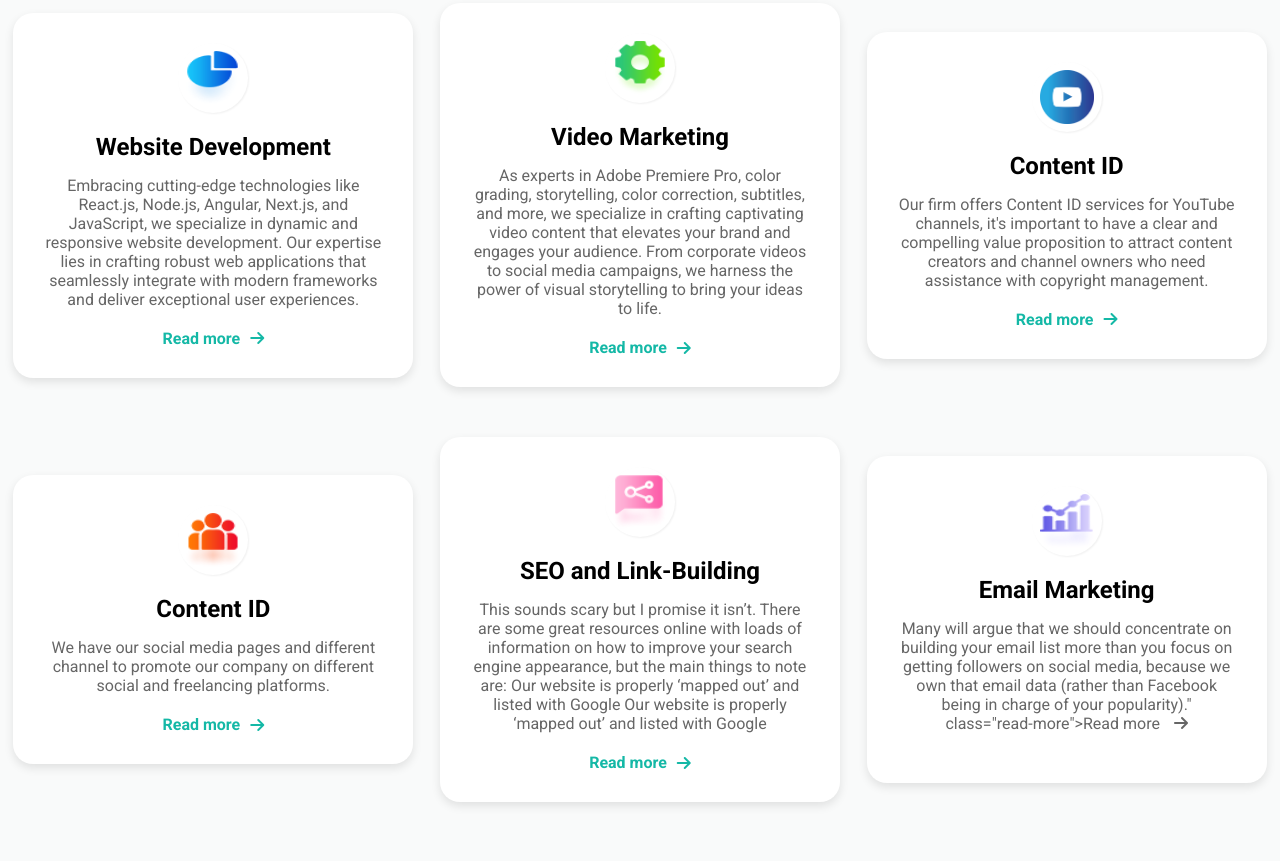
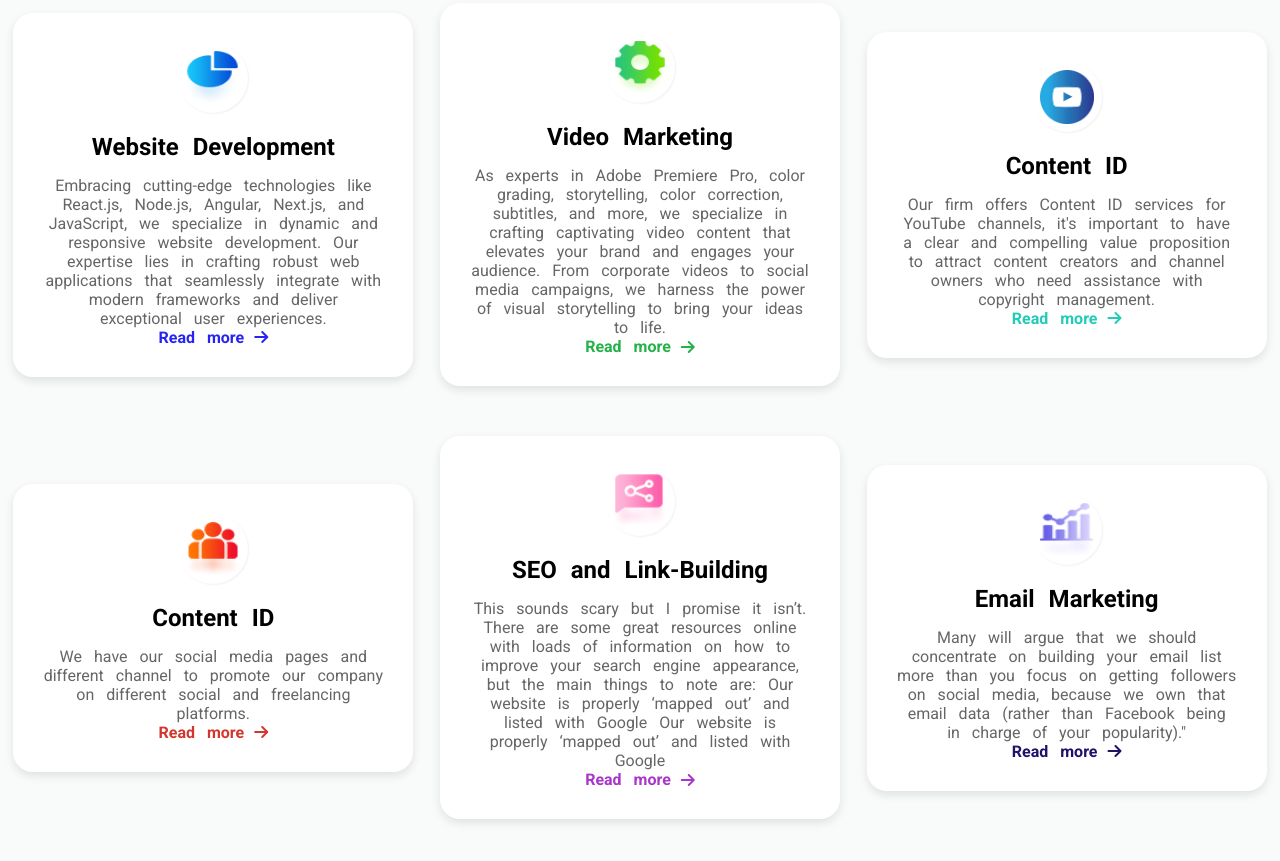
Before and after one commit to MumtazKakakhail/Arbob_Tech_Team, a plain HTML site: page index.html in a window 1280 px wide. Shown: the part 951-1812 px from the top of the page. Drawn offline with nearby package versions, Linux system fonts and the light colour scheme.

Commit message:
Arbob Tech Team

```diff
--- a/index.html
+++ b/index.html
@@ -94,7 +94,7 @@
                         more, we specialize in crafting captivating video content that elevates your brand and engages
                         your audience. From corporate videos to social media campaigns, we harness the power of visual
                         storytelling to bring your ideas to life.</p>
-                    <a href="#" class="read-more"><span style="padding-right: 10px;">Read more</span> <i
+                    <a href="#" class="read-more-1"><span style="padding-right: 10px;">Read more</span> <i
                             class="fa-solid fa-arrow-right"></i></a>
                 </div>
 
@@ -109,7 +109,7 @@
                     <p>Our firm offers Content ID services for YouTube channels, it's important to have a clear and
                         compelling value proposition to attract content creators and channel owners who need assistance
                         with copyright management.</p>
-                    <a href="#" class="read-more"><span style="padding-right: 10px;">Read more</span> <i
+                    <a href="#" class="read-more-2"><span style="padding-right: 10px;">Read more</span> <i
                             class="fa-solid fa-arrow-right"></i></a>
                 </div>
             </div>
@@ -127,7 +127,7 @@
                         and freelancing platforms.
 
                     </p>
-                    <a href="#" class="read-more"><span style="padding-right: 10px;">Read more</span> <i
+                    <a href="#" class="read-more-3"><span style="padding-right: 10px;">Read more</span> <i
                             class="fa-solid fa-arrow-right"></i></a>
                 </div>
 
@@ -145,7 +145,7 @@
                         Our website is properly ‘mapped out’ and listed with Google
 
                         Our website is properly ‘mapped out’ and listed with Google</p>
-                    <a href="#" class="read-more"><span style="padding-right: 10px;">Read more</span> <i
+                    <a href="#" class="read-more-4"><span style="padding-right: 10px;">Read more</span> <i
                             class="fa-solid fa-arrow-right"></i></a>
                 </div>
 
@@ -160,10 +160,14 @@
                     </h2>
                     <p>Many will argue that we should concentrate on building your email list more than you focus on
                         getting followers on social media, because we own that email data (rather than Facebook being in
-                        charge of your popularity)." class="read-more"><span style="padding-right: 10px;">Read
-                            more</span> <i class="fa-solid fa-arrow-right"></i></a>
+                        charge of your popularity)."</p>
+                        <a href="#" class="read-more-5"><span style="padding-right: 10px;">Read more</span> <i
+                            class="fa-solid fa-arrow-right"></i></a>
                 </div>
             </div>
+            <!-- <div class="btn">
+                <button >Learn More <i class="fa-solid fa-arrow-right"></i></button>
+            </div> -->
         </section>
 
     </header>
--- a/styles.css
+++ b/styles.css
@@ -152,7 +152,7 @@ button:hover{
 }
 
 
-/* cards section */
+/* cards section  */
 
 .card {
     background-color: rgb(255, 255, 255);
@@ -161,6 +161,8 @@ button:hover{
     padding: 30px;
     max-width: 400px;
     text-align: center;
+    word-spacing: 0.5rem;
+   word-wrap: break-word;
 }
 .icon-container {
     display: inline-flex;
@@ -202,15 +204,57 @@ h2 {
 }
 p {
     color: #666;
-    margin-bottom: 20px;
+    margin-bottom: 20;
+
 }
 .read-more {
-    color: #14b8a6;
+    color: #2724f3;
     font-weight: bold;
     text-decoration: none;
     display: inline-flex;
     align-items: center;
 }
+
+.read-more-1 {
+    color: #24b147;
+    font-weight: bold;
+    text-decoration: none;
+    display: inline-flex;
+    align-items: center;
+}
+
+.read-more-2 {
+    color: #20ccb8;
+    font-weight: bold;
+    text-decoration: none;
+    display: inline-flex;
+    align-items: center;
+}
+
+.read-more-3 {
+    color: #d1372c;
+    font-weight: bold;
+    text-decoration: none;
+    display: inline-flex;
+    align-items: center;
+}
+
+.read-more-4 {
+    color: #a836ca;
+    font-weight: bold;
+    text-decoration: none;
+    display: inline-flex;
+    align-items: center;
+}
+
+.read-more-5 {
+    color: #201169;
+    font-weight: bold;
+    text-decoration: none;
+    display: inline-flex;
+    align-items: center;
+}
+
 .read-more img {
     width: 16px;
     height: 16px;
@@ -238,7 +282,10 @@ p {
     font-weight: 700;
     line-height: 1.625em;
     text-align: center;
-    color: #496eb8;
+    /* color: #496eb8; */
+    background:linear-gradient(to bottom, #141463, #1daada);
+    -webkit-background-clip: text;
+    -webkit-text-fill-color: transparent;
 
 }
 .services>div>h2{
@@ -298,3 +345,25 @@ p {
     box-shadow: 0 0 10px #ffffff;
     transition: background 0.3s ease, transform 0.3s ease;
   }
+
+  /* .btn>button{
+    /* margin-left: 100px; */
+    /* align-items: center;
+    justify-content: center;
+    border: none;
+    color: #ffffff;
+    background-color: transparent;
+    background-image: linear-gradient(90deg, #0BAFFF 0%, #132FEE 90%);
+    font-family: "Roboto", Sans-serif;
+    font-size: 12px;
+    font-weight: 500;
+    line-height: 50px;
+    border-radius: 5px 5px 5px 5px;
+    box-shadow: 0px 21px 29px 0px rgba(248, 78.99999999999996, 26.000000000000004, 0.21568627450980393);
+    padding: 0px 31px 0px 31px;
+}
+.btn>button:hover{
+    background-color: transparent;
+    background-image: linear-gradient(90deg, #EE132F 0%, #FF780B 90%);
+
+} */
```
